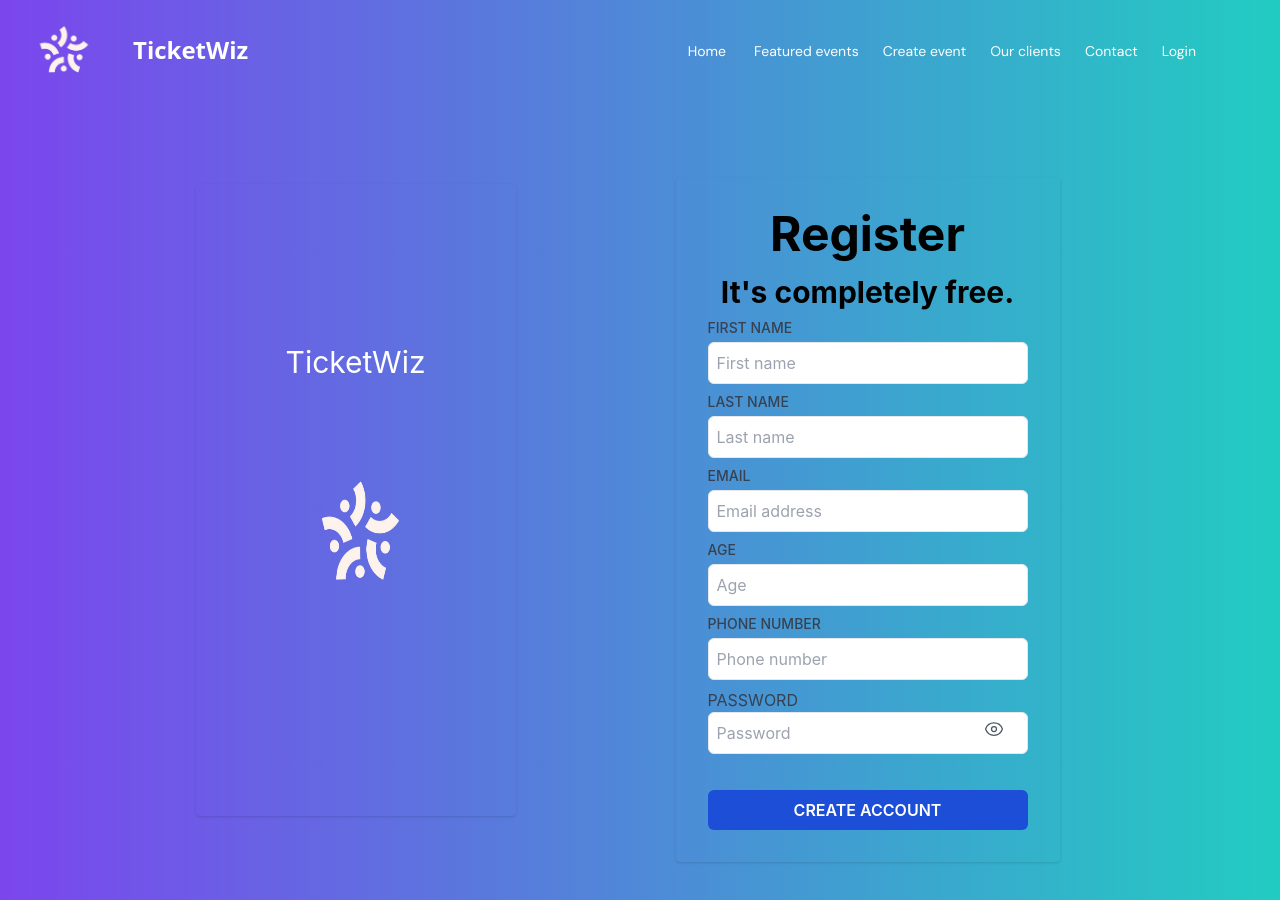
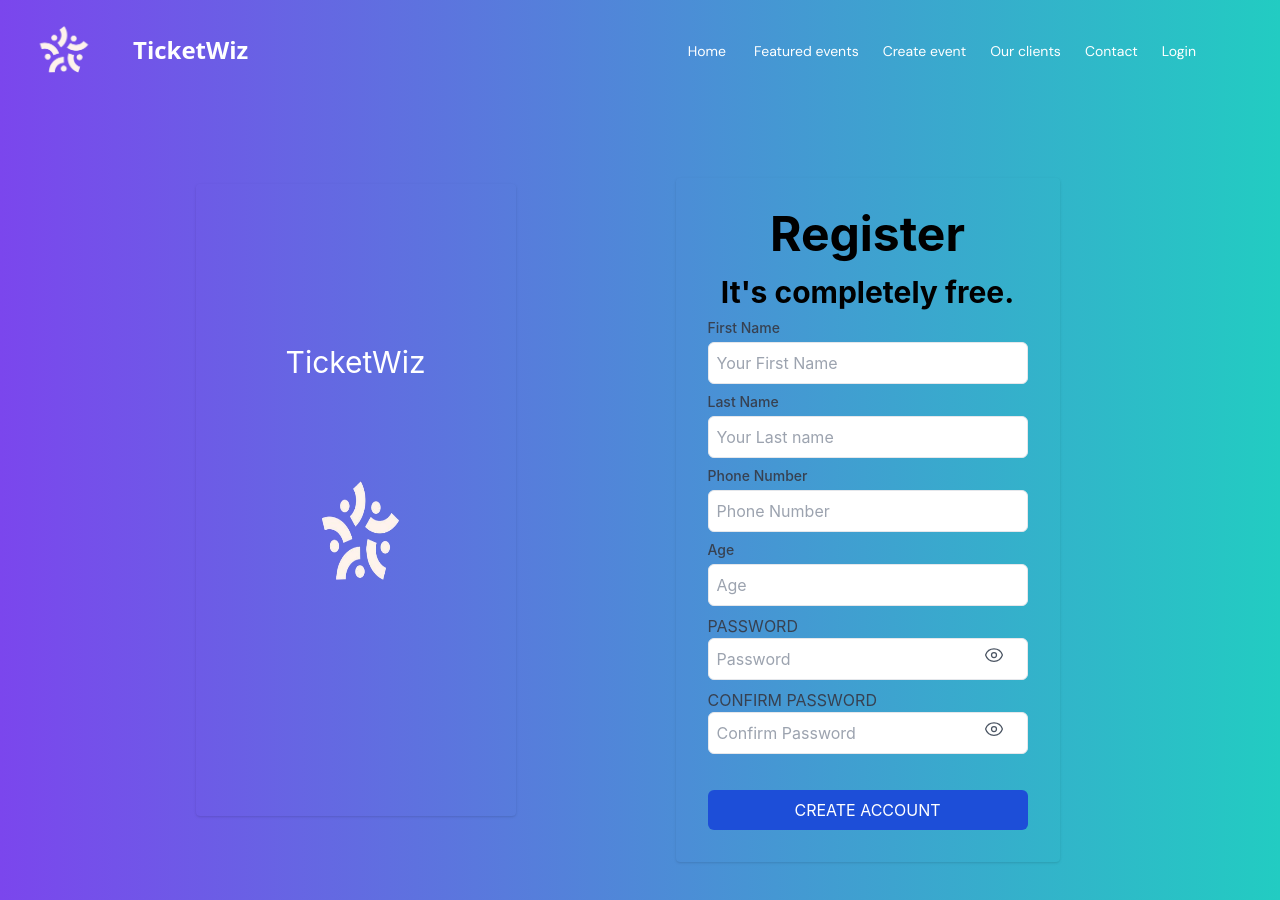
Before and after one commit to mumbi-prog/TicketWiz-Client, a React (Create React App) app: page /signup in a window 1280 px wide. Built offline with nearby package versions, Linux system fonts and the light colour scheme; a web font is replaced by a local one.

Commit message:
salCode revert because of errors

```diff
--- a/src/components/Login/signup.jsx
+++ b/src/components/Login/signup.jsx
@@ -1,3 +1,175 @@
+// import React, { useState } from "react";
+// import logo from './../../images/logo.png';
+// import { useNavigate, Link } from "react-router-dom";
+// import PasswordInput from "../passwordInput";
+
+// const SignUp = () => {
+//   const navigate = useNavigate();
+//   const [name, setName] = useState("");
+//   const [username, setUsername] = useState("");
+//   const [password, setPassword] = useState("");
+//   const [email, setEmail] = useState("");
+//   const [confirmPassword, setConfirmPassword] = useState("");
+//   const [errMsg, setErrMsg] = useState("");
+
+
+//   const handleAddAccount = async () => {
+//     try {
+//       const isPasswordValid = password === confirmPassword;
+//       if (!isPasswordValid) {
+//         setErrMsg("Password Mismatch!");
+//       } else {
+//         const response = await fetch("http://localhost:3000/signup", {
+//           method: "POST",
+//           mode: 'cors',
+//           body: JSON.stringify({
+//             email,
+//             password,
+//             username,
+//             name,
+//             confirmPassword,
+//           }),
+//           headers: {
+//             "Content-Type": "application/json",
+//           },
+//         });
+//         console.log ({response})
+//         if (response.ok) {
+
+//           navigate("/login");
+//         } else {
+
+//           setErrMsg("An error occurred while creating an account");
+//           setTimeout(() => {
+//             setErrMsg("");
+//           }, 3000);
+//         }
+//       }
+//     } catch (err) {
+//       setErrMsg("An error occurred");
+//       setTimeout(() => {
+//         setErrMsg("");
+//       }, 3000);
+//     }
+//   };
+
+//   return (
+//     <>
+//      <p>{errMsg}</p>
+
+//       <div className="flex h-screen">
+
+//         <div className="flex justify-center items-center w-[100%] bg-gradient-to-r from-gradient-color1 to-gradient-color2 p-[5px] pr-[30px]">
+//           <div className="w-80 h-[80%] mr-20 p-8 rounded shadow">
+//             <h1 className="text-3xl font-bold mb-14 mt-[50%] text-center text-white">
+//               <Link to="/">TicketWiz</Link>
+//             </h1>
+//             <img
+//               src={logo} alt="Logo"
+//               className="w-48 h-48 rounded-full ml-[15%]"
+//             />
+//           </div>
+//           <div className="w-96 p-8 rounded shadow ml-20 mt-10">
+//             <h2 className="text-5xl font-bold mb-4 text-center text-black">
+//               Register
+//             </h2>
+//             <h2 className="text-3xl font-bold mb-2 text-center text-black">
+//               It's completely free.
+//             </h2>{" "}
+//             <form>
+//               <div className="mb-2">
+//                 <label
+//                   htmlFor="text"
+//                   className="block text-sm font-medium text-gray-700"
+//                 >
+//                   First Name
+//                 </label>
+//                 <input
+//                   placeholder="Your First Name"
+//                   type="text"
+//                   id="name"
+//                   name="name"
+//                   className="mt-1 p-2 w-full border rounded-md bg-white"
+//                   required
+//                   value={name}
+//                   onChange={(e) => setName(e.target.value)}
+//                 />
+//               </div>
+//               <div className="mb-2">
+//                 <label
+//                   htmlFor="text"
+//                   className="block text-sm font-medium text-gray-700"
+//                 >
+//                   Last Name
+//                 </label>
+//                 <input
+//                   placeholder="Your Last name"
+//                   type="text"
+//                   id="username"
+//                   name="username"
+//                   className="mt-1 p-2 w-full border rounded-md bg-white"
+//                   required
+//                   value={username}
+//                   onChange={(e) => setUsername(e.target.value)}
+//                 />
+//               </div>
+//               <div className="mb-2">
+//                 <label
+//                   htmlFor="email"
+//                   className="block text-sm font-medium text-gray-700"
+//                 >
+//                   EMAIL
+//                 </label>
+//                 <input
+//                   placeholder="Email address"
+//                   type="email"
+//                   id="email"
+//                   name="email"
+//                   className="mt-1 p-2 w-full border rounded-md bg-white"
+//                   required
+//                   value={email}
+//                   onChange={(e) => setEmail(e.target.value)}
+//                 />
+//               </div>
+//               <div className="mb-2">
+//                 <div className="relative">
+//                   <PasswordInput
+//                     name="password"
+//                     title="PASSWORD"
+//                     placeholder="Password"
+//                     value={password}
+//                     onChange={(e) => setPassword(e.target.value)}
+//                   />
+//                 </div>
+//               </div>
+//               <div className="mb-2">
+//                 <PasswordInput
+//                   name="password"
+//                   title="CONFIRM PASSWORD"
+//                   placeholder="Confirm Password"
+//                   value={confirmPassword}
+//                   onChange={(e) => setConfirmPassword(e.target.value)}
+//                 />
+//               </div>
+//               <div className="text-center">
+//                 <button
+//                   type="submit"
+//                   className="bg-blue-700 text-white font-semibold px-4 py-2 rounded-md hover:bg-blue-800 w-full mt-7"
+//                   onClick={handleAddAccount}
+//                 >
+//                   <Link to="/customerlogin">CREATE ACCOUNT</Link>
+//                 </button>
+//               </div>
+//             </form>
+//           </div>
+//         </div>
+//       </div>
+//     </>
+//   );
+// };
+
+// export default SignUp;
+
 import React, { useState } from "react";
 import logo from './../../images/logo.png';
 import { useNavigate, Link } from "react-router-dom";
@@ -5,39 +177,44 @@ import PasswordInput from "../passwordInput";
 
 const SignUp = () => {
   const navigate = useNavigate();
-  const [fname, setFName] = useState("");
-  const [lname, setLName] = useState("");
+  const [name, setName] = useState("");
+  const [username, setUsername] = useState("");
+  const [phoneNumber, setPhoneNumber] = useState("");
+  const [password, setPassword] = useState("");
   const [age, setAge] = useState("");
-  const [phone, setPhone] = useState("");
-  const [email, setEmail] = useState("");
-  const [password, setPassword] = useState("");
+  const [confirmPassword, setConfirmPassword] = useState("");
   const [errMsg, setErrMsg] = useState("");
 
   const handleAddAccount = async () => {
     try {
+      const isPasswordValid = password === confirmPassword;
+      if (!isPasswordValid) {
+        setErrMsg("Password Mismatch!");
+      } else {
         const response = await fetch("http://localhost:3000/signup", {
           method: "POST",
           mode: 'cors',
           body: JSON.stringify({
-          first_name: fname,
-          last_name: lname,
-          age: age,
-          phone_number: phone,
-          email: email,
-          password: password,
+            phoneNumber,
+            password,
+            username,
+            name,
+            age,
+            confirmPassword,
           }),
           headers: {
             "Content-Type": "application/json",
-        }
+          },
         });
-
+        console.log({ response });
         if (response.ok) {
-        navigate("/customerLogin");
+          navigate("/customerlogin");
         } else {
           setErrMsg("An error occurred while creating an account");
           setTimeout(() => {
             setErrMsg("");
           }, 3000);
+        }
       }
     } catch (err) {
       setErrMsg("An error occurred");
@@ -75,17 +252,17 @@ const SignUp = () => {
                   htmlFor="text"
                   className="block text-sm font-medium text-gray-700"
                 >
-                  FIRST NAME
+                  First Name
                 </label>
                 <input
-                  placeholder="First name"
+                  placeholder="Your First Name"
                   type="text"
-                  id="fname"
-                  name="fname"
+                  id="name"
+                  name="name"
                   className="mt-1 p-2 w-full border rounded-md bg-white"
                   required
-                  value={fname}
-                  onChange={(e) => setFName(e.target.value)}
+                  value={name}
+                  onChange={(e) => setName(e.target.value)}
                 />
               </div>
               <div className="mb-2">
@@ -93,43 +270,43 @@ const SignUp = () => {
                   htmlFor="text"
                   className="block text-sm font-medium text-gray-700"
                 >
-                  LAST NAME
+                  Last Name
                 </label>
                 <input
-                  placeholder="Last name"
+                  placeholder="Your Last name"
                   type="text"
-                  id="lname"
-                  name="lname"
+                  id="username"
+                  name="username"
                   className="mt-1 p-2 w-full border rounded-md bg-white"
                   required
-                  value={lname}
-                  onChange={(e) => setLName(e.target.value)}
+                  value={username}
+                  onChange={(e) => setUsername(e.target.value)}
                 />
               </div>
               <div className="mb-2">
                 <label
-                  htmlFor="email"
+                  htmlFor="phoneNumber"
                   className="block text-sm font-medium text-gray-700"
                 >
-                  EMAIL
+                  Phone Number
                 </label>
                 <input
-                  placeholder="Email address"
-                  type="email"
-                  id="email"
-                  name="email"
+                  placeholder="Phone Number"
+                  type="text"
+                  id="phoneNumber"
+                  name="phoneNumber"
                   className="mt-1 p-2 w-full border rounded-md bg-white"
                   required
-                  value={email}
-                  onChange={(e) => setEmail(e.target.value)}
+                  value={phoneNumber}
+                  onChange={(e) => setPhoneNumber(e.target.value)}
                 />
               </div>
               <div className="mb-2">
                 <label
-                  htmlFor="text"
+                  htmlFor="age"
                   className="block text-sm font-medium text-gray-700"
                 >
-                  AGE
+                  Age
                 </label>
                 <input
                   placeholder="Age"
@@ -143,24 +320,6 @@ const SignUp = () => {
                 />
               </div>
               <div className="mb-2">
-                <label
-                  htmlFor="text"
-                  className="block text-sm font-medium text-gray-700"
-                >
-                  PHONE NUMBER
-                </label>
-                <input
-                  placeholder="Phone number"
-                  type="text"
-                  id="phone"
-                  name="phone"
-                  className="mt-1 p-2 w-full border rounded-md bg-white"
-                  required
-                  value={phone}
-                  onChange={(e) => setPhone(e.target.value)}
-                />
-              </div>
-              <div className="mb-2">
                 <div className="relative">
                   <PasswordInput
                     name="password"
@@ -171,13 +330,22 @@ const SignUp = () => {
                   />
                 </div>
               </div>
+              <div className="mb-2">
+                <PasswordInput
+                  name="password"
+                  title="CONFIRM PASSWORD"
+                  placeholder="Confirm Password"
+                  value={confirmPassword}
+                  onChange={(e) => setConfirmPassword(e.target.value)}
+                />
+              </div>
               <div className="text-center">
                 <button
                   type="submit"
                   className="bg-blue-700 text-white font-semibold px-4 py-2 rounded-md hover:bg-blue-800 w-full mt-7"
                   onClick={handleAddAccount}
                 >
-                  CREATE ACCOUNT
+                  <Link to="/customerlogin">CREATE ACCOUNT</Link>
                 </button>
               </div>
             </form>
--- a/src/components/passwordInput.jsx
+++ b/src/components/passwordInput.jsx
@@ -1,25 +1,99 @@
+// import React, { useState } from 'react';
+
+// function PasswordInput({ name, title, placeholder }) {
+//   const [passwordVisible, setPasswordVisible] = useState(false);
+
+//   const togglePasswordVisibility = () => {
+//     setPasswordVisible(!passwordVisible);
+//   };
+
+//   return (
+//     <div className="relative">
+//       <label htmlFor={name} className="block text-gray-700">{title}</label>
+//       <input
+//         type={passwordVisible ? 'text' : 'password'}
+//         className="w-full border rounded-md p-2 pr-10"
+//         id={name}
+//         name={name}
+//         placeholder={placeholder}
+//       />
+//       <div
+//         className="password-toggle absolute top-1/2 right-2 transform -translate-y-1/2 cursor-pointer mt-2"
+//       >
+//        <button
+//         className="absolute inset-y-0 right-0 flex items-center px-4 text-gray-600"
+//         onClick={togglePasswordVisibility}
+//       >
+//         {passwordVisible ? (
+//           <svg
+//             xmlns="http://www.w3.org/2000/svg"
+//             fill="none"
+//             viewBox="0 0 24 24"
+//             strokeWidth={1.5}
+//             stroke="currentColor"
+//             className="w-5 h-5"
+//           >
+//             <path
+//               strokeLinecap="round"
+//               strokeLinejoin="round"
+//               d="M3.98 8.223A10.477 10.477 0 001.934 12C3.226 16.338 7.244 19.5 12 19.5c.993 0 1.953-.138 2.863-.395M6.228 6.228A10.45 10.45 0 0112 4.5c4.756 0 8.773 3.162 10.065 7.498a10.523 10.523 0 01-4.293 5.774M6.228 6.228L3 3m3.228 3.228l3.65 3.65m7.894 7.894L21 21m-3.228-3.228l-3.65-3.65m0 0a3 3 0 10-4.243-4.243m4.242 4.242L9.88 9.88"
+//             />
+//           </svg>
+//         ) : (
+//           <svg
+//             xmlns="http://www.w3.org/2000/svg"
+//             fill="none"
+//             viewBox="0 0 24 24"
+//             strokeWidth={1.5}
+//             stroke="currentColor"
+//             className="w-5 h-5"
+//           >
+//             <path
+//               strokeLinecap="round"
+//               strokeLinejoin="round"
+//               d="M2.036 12.322a1.012 1.012 0 010-.639C3.423 7.51 7.36 4.5 12 4.5c4.638 0 8.573 3.007 9.963 7.178.07.207.07.431 0 .639C20.577 16.49 16.64 19.5 12 19.5c-4.638 0-8.573-3.007-9.963-7.178z"
+//             />
+//             <path
+//               strokeLinecap="round"
+//               strokeLinejoin="round"
+//               d="M15 12a3 3 0 11-6 0 3 3 0 016 0z"
+//             />
+//           </svg>
+//         )}
+//       </button>
+
+//       </div>
+//     </div>
+//   );
+// }
+
+// export default PasswordInput;
 import React, { useState } from 'react';
 
-function PasswordInput({ name, title, placeholder }) {
+function PasswordInput({ name, title, placeholder, value, onChange }) {
   const [passwordVisible, setPasswordVisible] = useState(false);
 
   const togglePasswordVisibility = () => {
     setPasswordVisible(!passwordVisible);
   };
 
+  const inputId = `password-${name}`; // Generate a unique ID for each input field
+
   return (
     <div className="relative">
-      <label htmlFor={name} className="block text-gray-700">{title}</label>
+      <label htmlFor={inputId} className="block text-gray-700">
+        {title}
+      </label>
       <input
         type={passwordVisible ? 'text' : 'password'}
         className="w-full border rounded-md p-2 pr-10"
-        id={name}
+        id={inputId}
         name={name}
         placeholder={placeholder}
+        value={value}
+        onChange={onChange}
       />
-      <div
-        className="password-toggle absolute top-1/2 right-2 transform -translate-y-1/2 cursor-pointer mt-2"
-      >
+      <div className="password-toggle absolute top-1/2 right-2 transform -translate-y-1/2 cursor-pointer mt-2">
         <button
           className="absolute inset-y-0 right-0 flex items-center px-4 text-gray-600"
           onClick={togglePasswordVisibility}
@@ -61,7 +135,6 @@ function PasswordInput({ name, title, placeholder }) {
             </svg>
           )}
         </button>
-
       </div>
     </div>
   );
```
Also changed, not shown: src/components/Login/Welcust.jsx (deleted, +0 -18 lines), src/components/Login/customerLogin.jsx (+16 -11 lines). Lines whose indentation alone changed are shown as unchanged.
